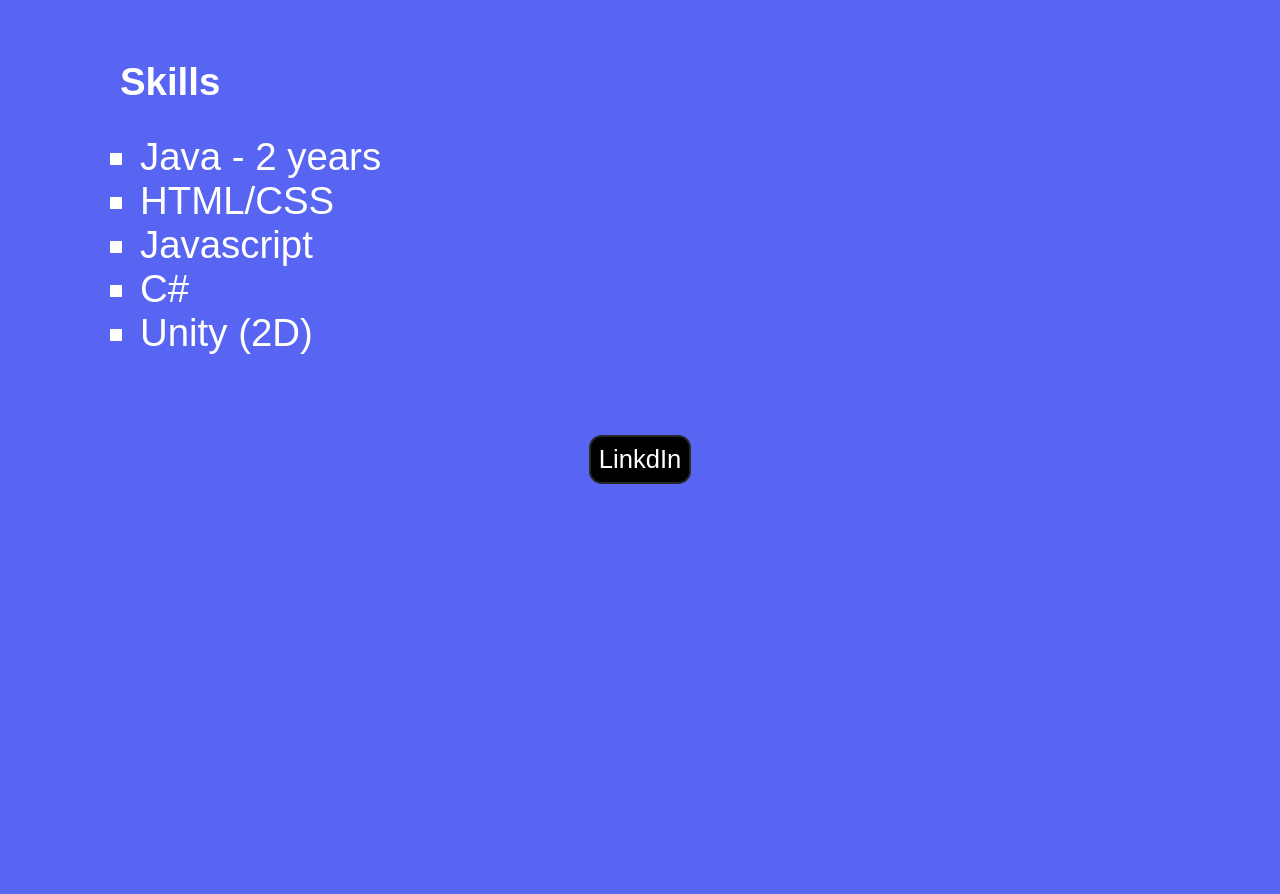
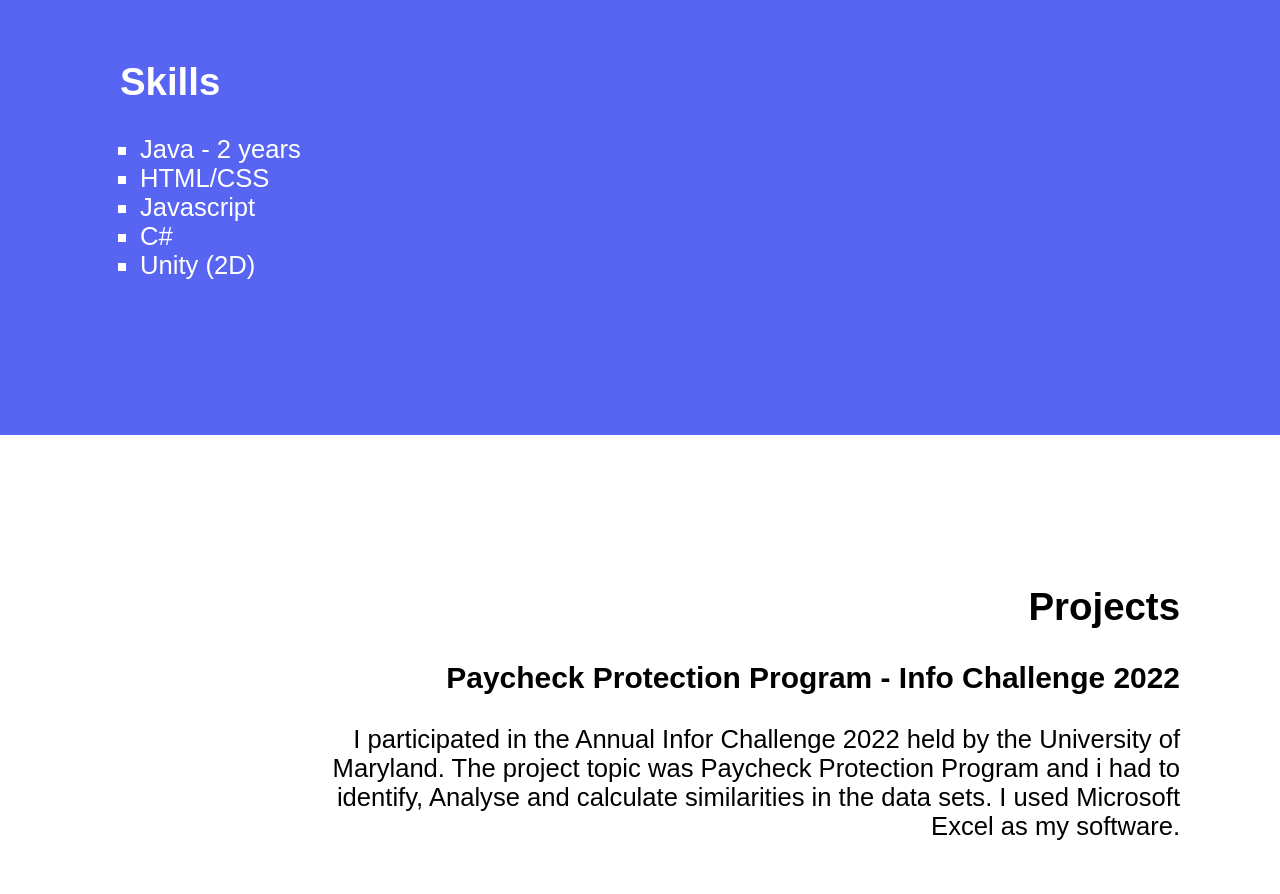
Before and after one commit to Ramareigns/Portfolio, a plain HTML site: page index.html in a window 1280 px wide. Shown: the part 1700-2594 px from the top of the page. Before the commit the page ends 2204 px from the top, so only its background shows below. Drawn offline with Linux system fonts and the light colour scheme.

Commit message:
created projects and removed cert. Also did update.

```diff
--- a/index.css
+++ b/index.css
@@ -32,7 +32,7 @@
     margin-left: 10px;
     border-radius: 1vw ;
     border: 5px solid rgb(0, 0, 0);
-    font-size:1vw;
+    font-size:2vw;
 
 
   }
@@ -48,9 +48,11 @@
 /* footer*/
 .footer {
   display: flex;
+  /*position: fixed;*/
   width: 100%;
   bottom: 15px;
-  margin-bottom: 20px;
+  padding-top: 50px ;
+  padding-bottom: 20px;
   justify-content: center;
   background-color: transparent;
 }
--- a/index.html
+++ b/index.html
@@ -10,7 +10,6 @@
       <li><a href="#intro"> Introduction </a></li>
       <li><a href="#work"> Work Experience </a></li>
       <li><a href="#skills"> Skills </a></li>
-      <li><a href="#cert"> Certification </a></li>
       <li><a href="#proj"> Projects </a></li>
     </ul>
 
@@ -58,6 +57,19 @@
     </div>
 
 
+    <div id="proj">
+      <h2 class = "prj"> Projects</h2>
+      <div class = "prj1">
+        <h3 class = "project"> Paycheck Protection Program - Info Challenge 2022 </h3>
+        <p class = "project-description"> I participated in the Annual Infor Challenge 2022 held by the University of Maryland.
+          The project topic was Paycheck Protection Program and i had to identify, Analyse and calculate similarities in the data sets.
+          I used Microsoft Excel as my software.</p>
+
+      </div>
+    </div>
+
+
+
 
   </body>
 
--- a/style.css
+++ b/style.css
@@ -76,10 +76,10 @@ body {
   padding-right: 50px;
 }
 .job-description li{
-  padding-right: 50px;
+  padding-right: 0px;
   float: right;
   clear: right;
-  font-size: 3vw;
+  font-size: 2vw;
 
 }
 
@@ -107,6 +107,40 @@ body {
 .skill-description li{
   float: left;
   clear: left;
-  font-size: 3vw;
+  font-size: 2vw;
 
 }
+
+/* Projects */
+#proj{
+  background:white;
+  padding-bottom: 250px;
+}
+.prj{
+  text-align: right;
+  color: black;
+  font-size: 3vw;
+  font-weight: bold;
+  padding-right: 100px;
+  padding-top : 150px;
+
+}
+.prj1 {
+  font-size: 2vw;
+  color: black;
+  text-align: right;
+  margin-right: 100px;
+  margin-top: 0;
+  padding-left: 300px;
+
+}
+.project {
+
+}
+.project-description {
+
+  text-align:right;
+  margin-bottom: 10px;
+  padding-bottom: 50px;
+
+}
```
